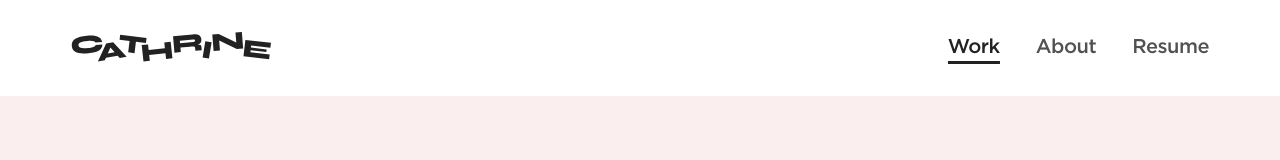
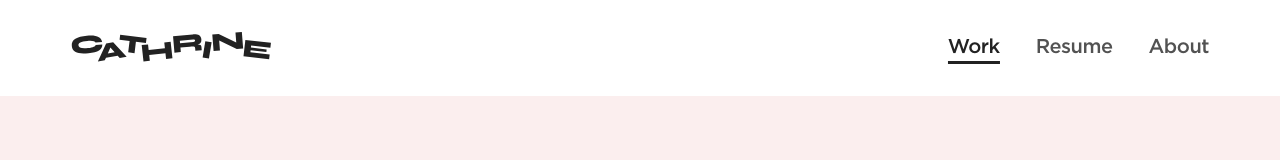
Before and after one commit to billyyy-wu/portfolio, a Next.js app: page / in a window 1280 px wide. Shown: the top 160 px of the page. Built offline with nearby package versions, Linux system fonts and the light colour scheme; a web font is replaced by a local one.

Commit message:
更新导航

```diff
--- a/components/layout/NavBar.tsx
+++ b/components/layout/NavBar.tsx
@@ -7,8 +7,8 @@ import { useEffect, useRef, useState } from "react";
 
 const navItems = [
   { href: "/", label: "Work" },
+  { href: "#resume", label: "Resume" },
   { href: "#connect", label: "About" },
-  { href: "#resume", label: "Resume" },
 ];
 
 // 将 logo 内联为 SVG，方便在悬浮时对内部字母做轻微错位移动。
```
